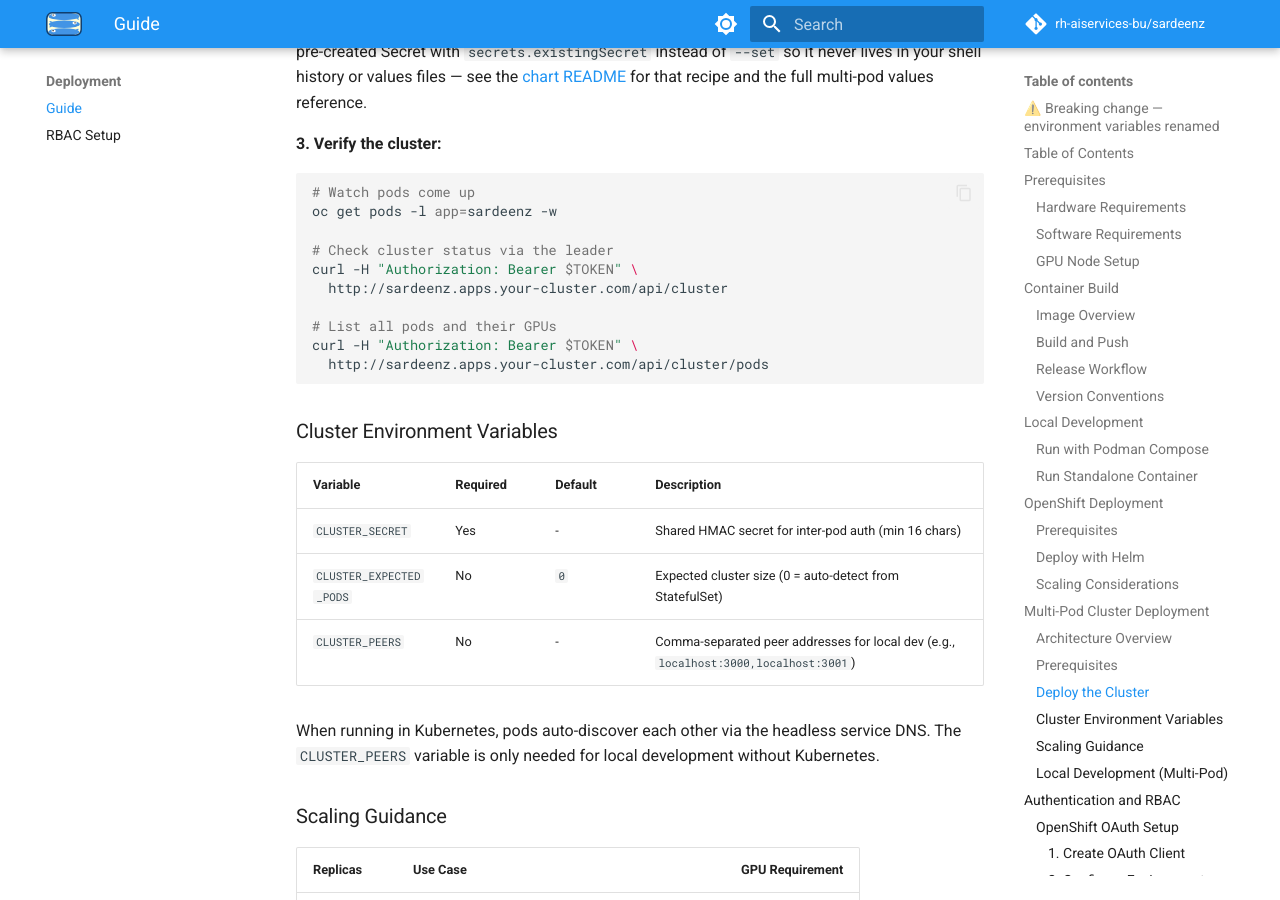
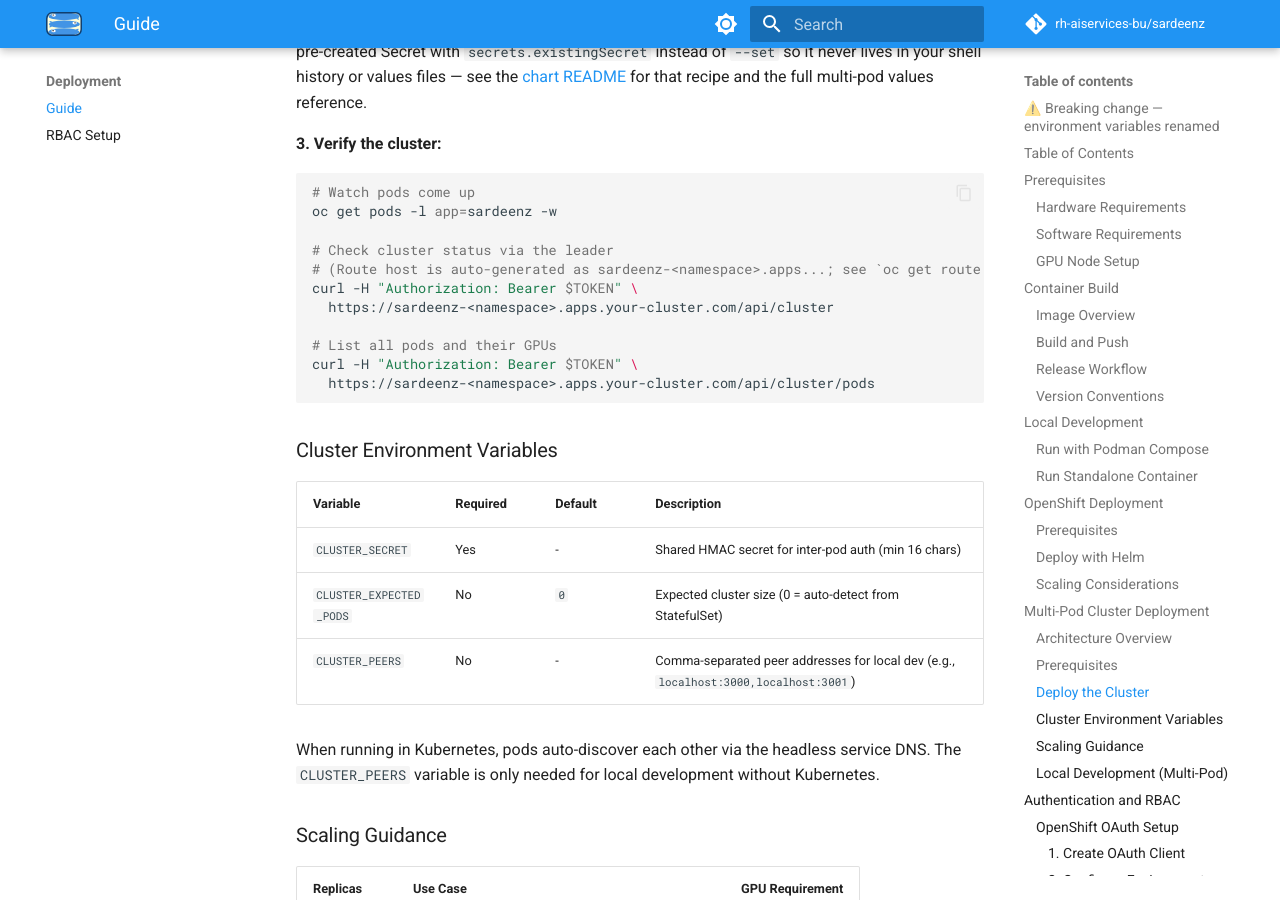
Before and after one commit to rh-aiservices-bu/sardeenz, an MkDocs documentation site: the page built from docs/deployment.md, in a window 1280 px wide and 900 px high, scrolled down 8360 px. Built offline with MkDocs 1.6.1 and Material for MkDocs 9.7.7, drawn with Linux system fonts in a browser that asks for light colours; comment, search, counter and statistics services are not loaded; some of the changed text lies outside the part shown.

Commit message:
docs(deployment): correct auto-generated Route host format
OpenShift generates the Route host as <route-name>-<namespace>.<apps-domain>
when route.host is unset, so the host is sardeenz-<namespace>.apps..., not
sardeenz.apps.... Fix the OAuth redirectURI (a wrong value breaks the login
callback) and the cluster-status examples, and note how to confirm the actual
host with oc get route.

---
Signed-off-by: Guillaume Moutier <guimou@users.noreply.github.com>
Co-authored-by: Claude

````diff
--- a/docs/deployment.md
+++ b/docs/deployment.md
@@ -346,12 +346,13 @@ full multi-pod values reference.
 oc get pods -l app=sardeenz -w
 
 # Check cluster status via the leader
+# (Route host is auto-generated as sardeenz-<namespace>.apps...; see `oc get route sardeenz`)
 curl -H "Authorization: Bearer $TOKEN" \
-  http://sardeenz.apps.your-cluster.com/api/cluster
+  https://sardeenz-<namespace>.apps.your-cluster.com/api/cluster
 
 # List all pods and their GPUs
 curl -H "Authorization: Bearer $TOKEN" \
-  http://sardeenz.apps.your-cluster.com/api/cluster/pods
+  https://sardeenz-<namespace>.apps.your-cluster.com/api/cluster/pods
 ```
 
 ### Cluster Environment Variables
@@ -436,7 +437,9 @@ metadata:
   name: sardeenz
 grantMethod: auto
 redirectURIs:
-  - https://sardeenz.apps.your-cluster.com/api/auth/callback
+  # OpenShift auto-generates the Route host as <route-name>-<namespace>.<apps-domain>
+  # when route.host is unset. Confirm the exact value with: oc get route sardeenz -n <namespace>
+  - https://sardeenz-<namespace>.apps.your-cluster.com/api/auth/callback
 secret: your-oauth-client-secret
 ```
 
````
